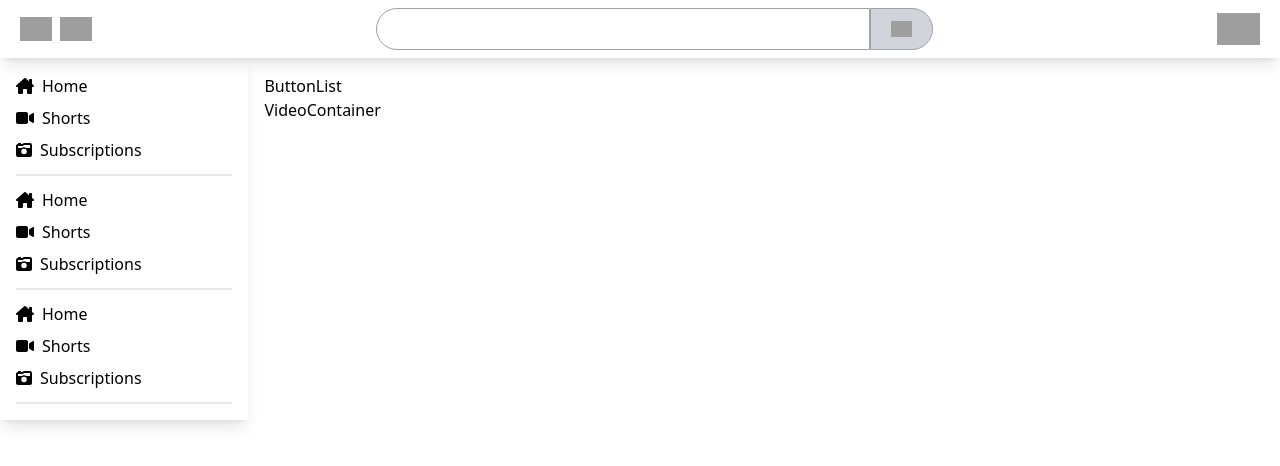
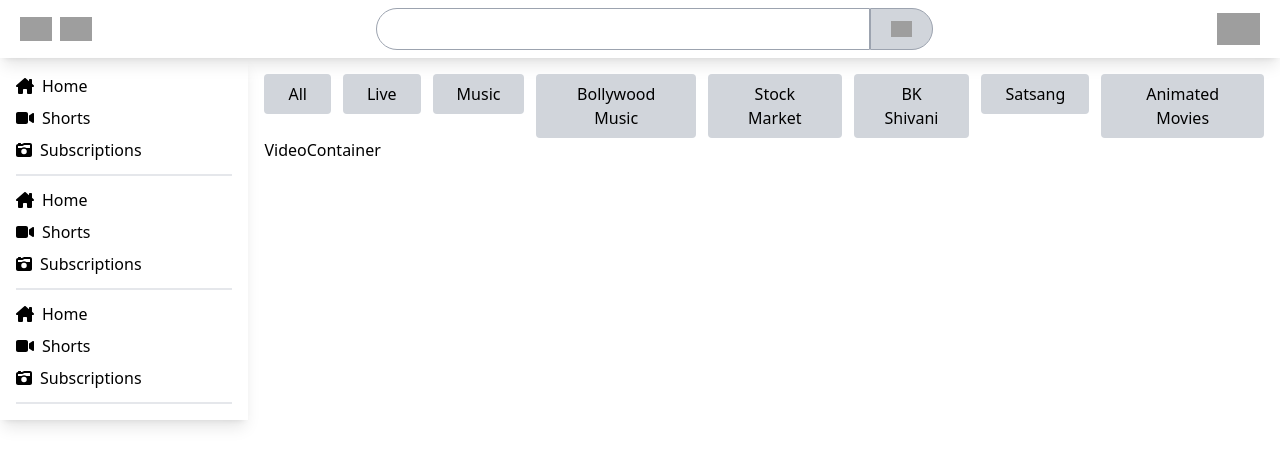
Before and after one commit to jyotiDeshmukh1988/namaste-youtube, a React (Create React App) app: page / in a window 1280 px wide. Shown: the top 466 px of the page. Built offline with nearby package versions, Linux system fonts and the light colour scheme; grey boxes are pictures that could not be loaded.

Commit message:
refractor the button and buttonlist component

```diff
--- /dev/null
+++ b/src/components/Button.js
@@ -0,0 +1,11 @@
+import React from "react";
+
+const Button = ({name}) => {
+  return (
+    <div>
+      <button className="px-6 py-2 bg-gray-300 rounded">{name}</button>
+    </div>
+  );
+};
+
+export default Button;
--- a/src/components/ButtonList.js
+++ b/src/components/ButtonList.js
@@ -1,8 +1,17 @@
 import React from 'react'
+import Button from './Button'
+
+const buttonitems = ["All","Live","Music","Bollywood Music","Stock Market","BK Shivani","Satsang","Animated Movies"];
 
 const ButtonList = () => {
   return (
-    <div>ButtonList</div>
+    <div className='flex gap-3'>
+      {
+        buttonitems.map((buttonname)=>{
+          return <Button name={buttonname} key={buttonname}/>
+        })
+      }
+    </div>
   )
 }
 
```
